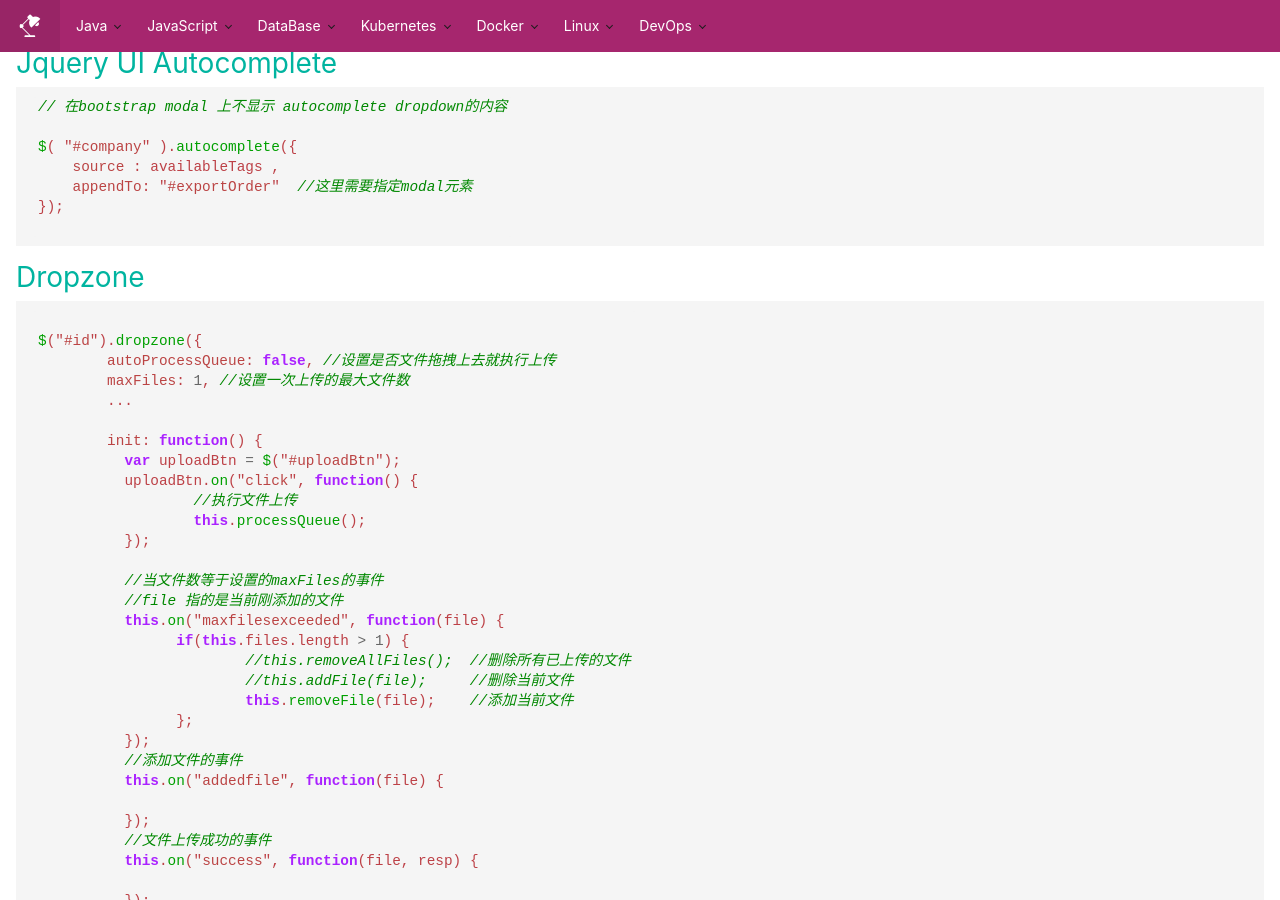
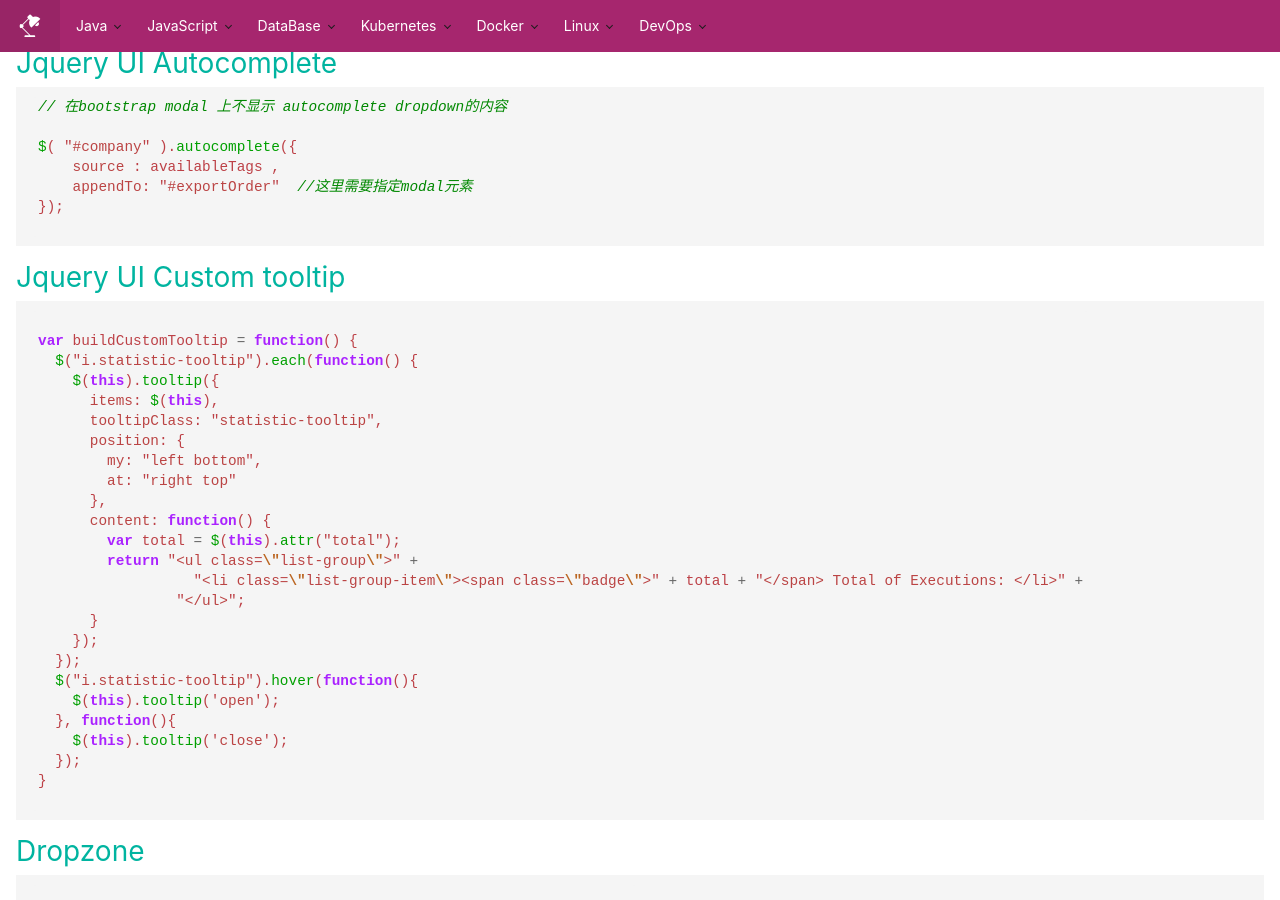
Before and after one commit to Evliess/evliess.github.io, a Jekyll site: the page built from _posts/2018-01-21-jquery-javascript.md, in a window 1280 px wide and 900 px high, scrolled down 277 px. Built offline with Jekyll 4.4.1, drawn with Linux system fonts in a browser that asks for light colours; some web fonts are replaced.

Commit message:
add custom tooltip to javascript

````diff
--- a/_posts/2018-01-21-jquery-javascript.md
+++ b/_posts/2018-01-21-jquery-javascript.md
@@ -29,6 +29,36 @@ $( "#company" ).autocomplete({
 });
 
 ```
+## Jquery UI Custom tooltip
+
+```javascript
+
+var buildCustomTooltip = function() {
+  $("i.statistic-tooltip").each(function() {
+    $(this).tooltip({
+      items: $(this),
+      tooltipClass: "statistic-tooltip",
+      position: {
+        my: "left bottom",
+        at: "right top"
+      },
+      content: function() {
+        var total = $(this).attr("total");
+        return "<ul class=\"list-group\">" +
+                  "<li class=\"list-group-item\"><span class=\"badge\">" + total + "</span> Total of Executions: </li>" +
+                "</ul>";
+      }
+    });
+  });
+  $("i.statistic-tooltip").hover(function(){
+    $(this).tooltip('open');
+  }, function(){
+    $(this).tooltip('close');
+  });
+}
+
+```
+
 
 ## Dropzone
 
````
